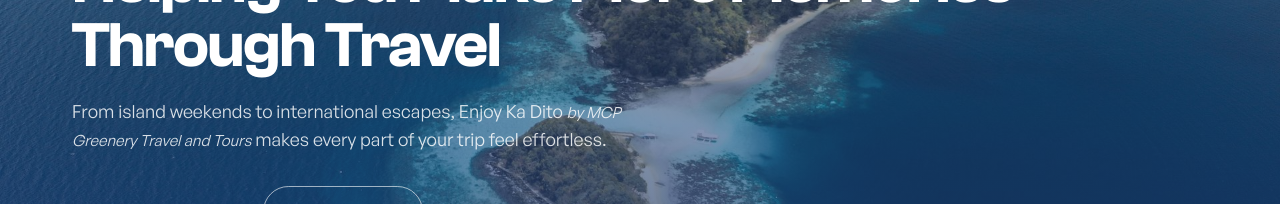
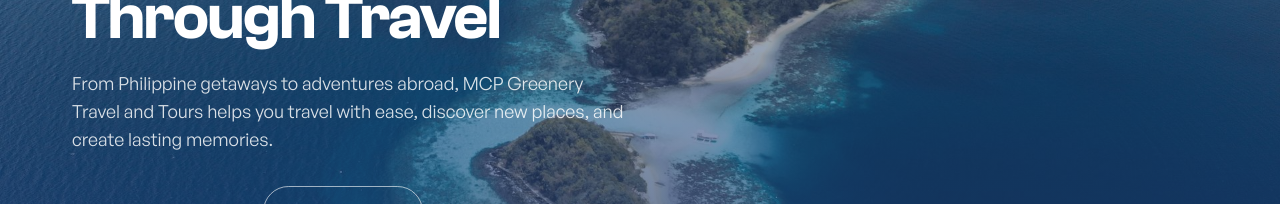
Before and after one commit to DDDavid-Works/enjoy-ka-dito-web, a Next.js app: page / in a window 1280 px wide. Shown: the part 363-567 px from the top of the page. Built offline with nearby package versions, Linux system fonts and the light colour scheme; no server answers.

Commit message:
Update home hero paragraph copy
Co-Authored-By: Claude Sonnet 5.5 <noreply@anthropic.com>

```diff
--- a/app/(public)/page.tsx
+++ b/app/(public)/page.tsx
@@ -1,7 +1,6 @@
 import type { Metadata } from 'next'
 import Link from 'next/link'
 import AgencyJsonLd from '@/components/AgencyJsonLd'
-import ByCompany from '@/components/ByCompany'
 import CoverImage from '@/components/CoverImage'
 import styles from './page.module.css'
 
@@ -60,8 +59,8 @@ export default function Home() {
           <p className={styles.badge}>CURATED JOURNEYS · PHILIPPINES &amp; BEYOND</p>
           <h1 className={styles.heroTitle}>Helping You Make More Memories Through Travel</h1>
           <p className={styles.heroSubtext}>
-            From island weekends to international escapes, Enjoy Ka Dito <ByCompany /> makes every part of your trip feel
-            effortless.
+            From Philippine getaways to adventures abroad, MCP Greenery Travel and Tours helps you travel with ease,
+            discover new places, and create lasting memories.
           </p>
           <div className={styles.heroActions}>
             <Link href="/tour-packages" className={styles.heroLinkAction}>
```
